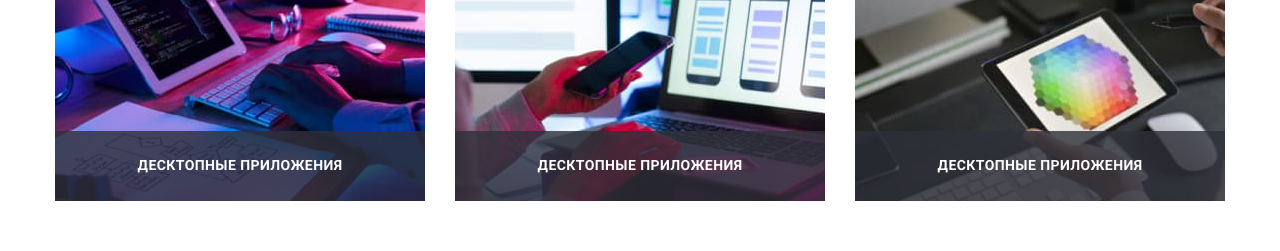
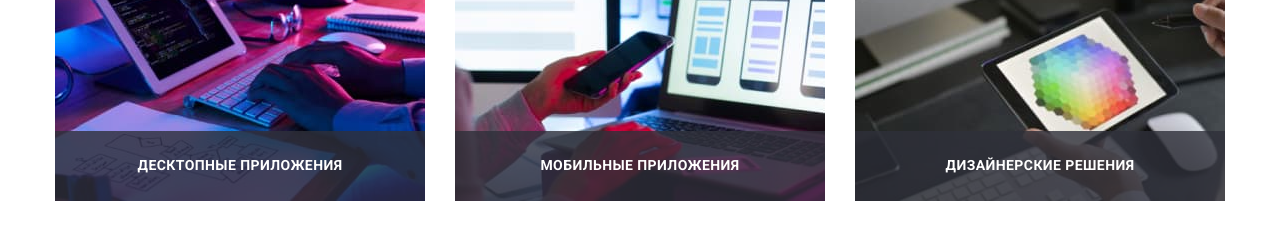
Before and after one commit to vladyslavketov/goit-markup-hw-05, a plain HTML site: page index.html in a window 1280 px wide. Shown: the part 1320-1571 px from the top of the page. Drawn offline with nearby package versions, Linux system fonts and the light colour scheme.

Commit message:
Update index.html
Changed content in direction-desc

```diff
--- a/index.html
+++ b/index.html
@@ -111,13 +111,13 @@
             <li class="direction-item">
               <div class="direction-item-inner">
                 <img src="./images/direction-2.jpg" alt="box-2" width="370" height="294">
-                <p class="direction-desc">Десктопные приложения</p>
+                <p class="direction-desc">Мобильные приложения</p>
               </div>
             </li>
             <li class="direction-item">
               <div class="direction-item-inner">
                 <img src="./images/direction-3.jpg" alt="box-3" width="370" height="294">
-                <p class="direction-desc">Десктопные приложения</p>
+                <p class="direction-desc">Дизайнерские решения</p>
               </div>
             </li>
           </ul>
```
